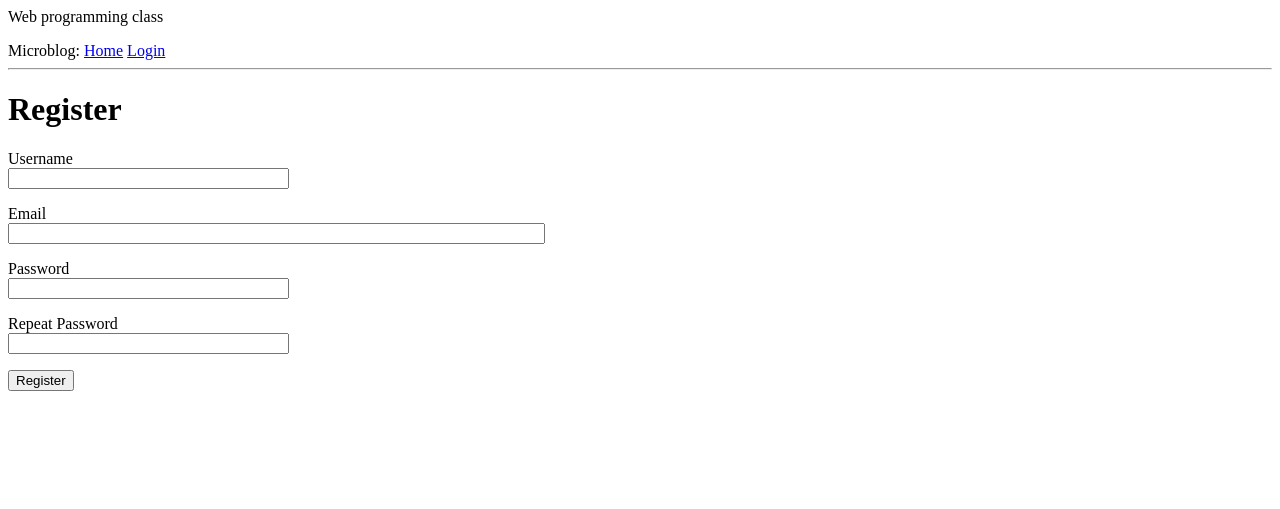
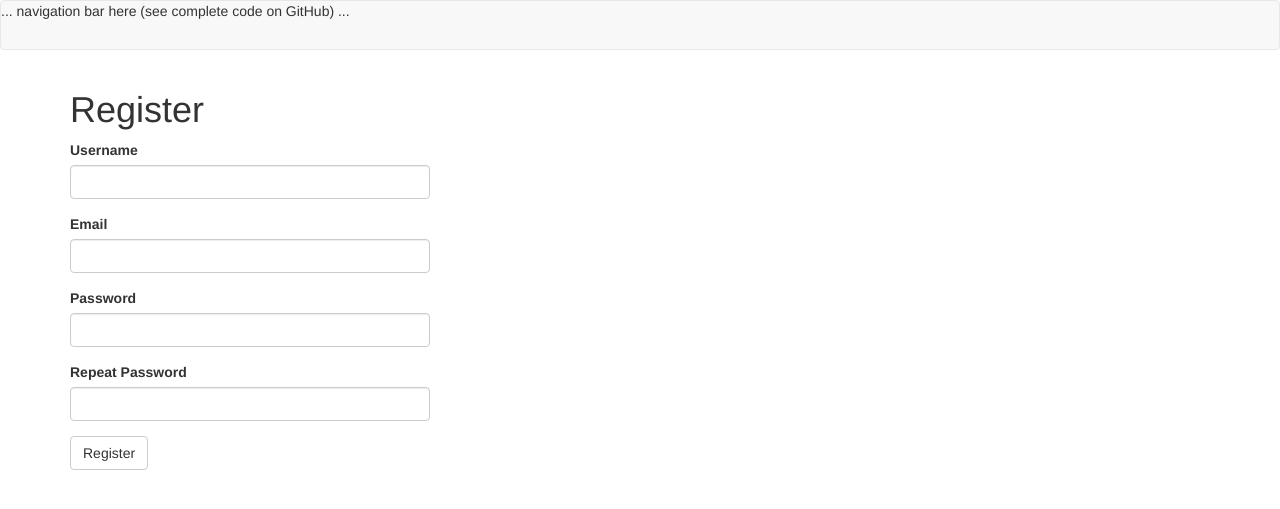
Before and after one commit to juanzhi0322/exampleblog, a Flask app: page /register in a window 1280 px wide. Shown: the top 509 px of the page. Run offline with Flask 2, Linux system fonts and the light colour scheme; some libraries are stand-ins or nearby versions.

Commit message:
facelift update(replace value of mail_username and mail_password)

```diff
--- a/app/__init__.py
+++ b/app/__init__.py
@@ -8,6 +8,7 @@ from flask_sqlalchemy import SQLAlchemy
 from flask_migrate import Migrate
 from flask_login import LoginManager
 from flask_mail import Mail
+from flask_bootstrap import Bootstrap
 
 
 app = Flask(__name__)
@@ -17,6 +18,7 @@ migrate = Migrate(app, db)
 login = LoginManager(app)
 login.login_view = 'login'
 mail = Mail(app)
+bootstrap = Bootstrap(app)
 
 from app import routes, models, errors
 
--- a/app/templates/404.html
+++ b/app/templates/404.html
@@ -1,6 +1,6 @@
 {% extends "base.html" %}
 
-{% block content %}
+{% block app_content %}
     <h1>File Not Found</h1>
     <p><a href="{{ url_for('index') }}">Back</a></p>
 {% endblock %}
--- a/app/templates/base.html
+++ b/app/templates/base.html
@@ -1,34 +1,26 @@
-<html>
-    <head>
-      {% if title %}
-      <title>{{ title }} - Microblog</title>
-      {% else %}
-      <title>Welcome to Microblog</title>
-      {% endif %}
-    </head>
-    <body>
-        <p>Web programming class</p>
-        <div>
-            Microblog:
-            <a href="{{ url_for('index') }}">Home</a>
-            {% if current_user.is_anonymous %}
-            <a href="{{ url_for('login') }}">Login</a>
-            {% else %}
-            <a href="{{ url_for('user', username=current_user.username) }}">Profile</a>
-            <a href="{{ url_for('explore') }}">Explore</a>
-            <a href="{{ url_for('logout') }}">Logout</a>
-            {% endif %}
-          </div>
-        <hr>
+{% extends 'bootstrap/base.html' %}
+
+{% block title %}
+    {% if title %}{{ title }} - Microblog{% else %}Welcome to Microblog{% endif %}
+{% endblock %}
+
+{% block navbar %}
+    <nav class="navbar navbar-default">
+        ... navigation bar here (see complete code on GitHub) ...
+    </nav>
+{% endblock %}
+
+{% block content %}
+    <div class="container">
         {% with messages = get_flashed_messages() %}
         {% if messages %}
-        <ul>
             {% for message in messages %}
-            <li>{{ message }}</li>
+            <div class="alert alert-info" role="alert">{{ message }}</div>
             {% endfor %}
-        </ul>
         {% endif %}
         {% endwith %}
-        {% block content %}{% endblock %}
-    </body>
-</html>
+
+        {# application content needs to be provided in the app_content block #}
+        {% block app_content %}{% endblock %}
+    </div>
+{% endblock %}
--- a/app/templates/register.html
+++ b/app/templates/register.html
@@ -1,37 +1,11 @@
 {% extends "base.html" %}
+{% import 'bootstrap/wtf.html' as wtf %}
 
-{% block content %}
+{% block app_content %}
     <h1>Register</h1>
-    <form action="" method="post">
-        {{ form.hidden_tag() }}
-        <p>
-            {{ form.username.label }}<br>
-            {{ form.username(size=32) }}<br>
-            {% for error in form.username.errors %}
-            <span style="color: red;">[{{ error }}]</span>
-            {% endfor %}
-        </p>
-        <p>
-            {{ form.email.label }}<br>
-            {{ form.email(size=64) }}<br>
-            {% for error in form.email.errors %}
-            <span style="color: red;">[{{ error }}]</span>
-            {% endfor %}
-        </p>
-        <p>
-            {{ form.password.label }}<br>
-            {{ form.password(size=32) }}<br>
-            {% for error in form.password.errors %}
-            <span style="color: red;">[{{ error }}]</span>
-            {% endfor %}
-        </p>
-        <p>
-            {{ form.password2.label }}<br>
-            {{ form.password2(size=32) }}<br>
-            {% for error in form.password2.errors %}
-            <span style="color: red;">[{{ error }}]</span>
-            {% endfor %}
-        </p>
-        <p>{{ form.submit() }}</p>
-    </form>
+    <div class="row">
+        <div class="col-md-4">
+            {{ wtf.quick_form(form) }}
+        </div>
+    </div>
 {% endblock %}
```
Also changed, not shown: app/templates/_post.html (+10 -4 lines), app/templates/index.html (+14 -0 lines), app.db, 1 other file.
